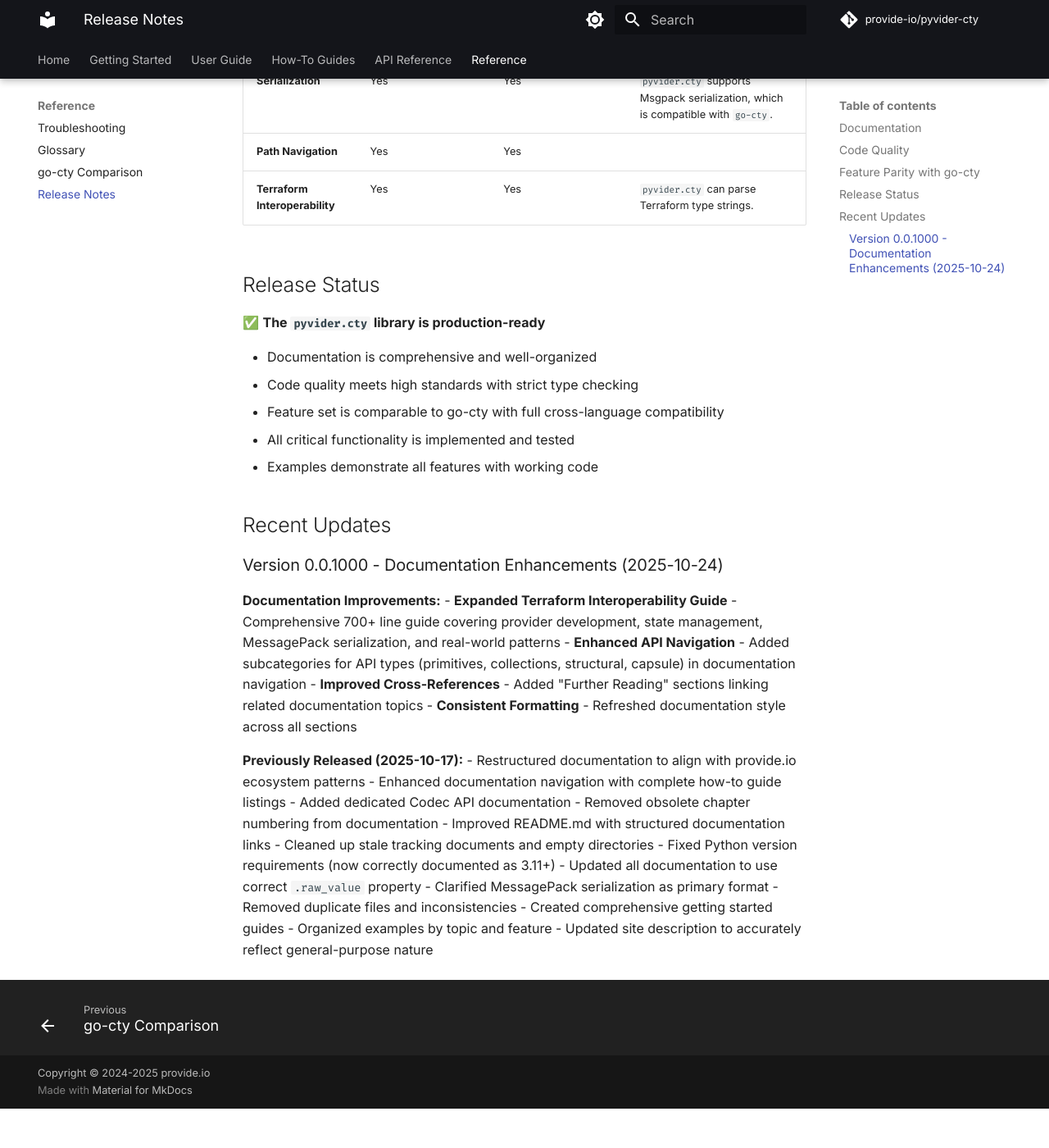
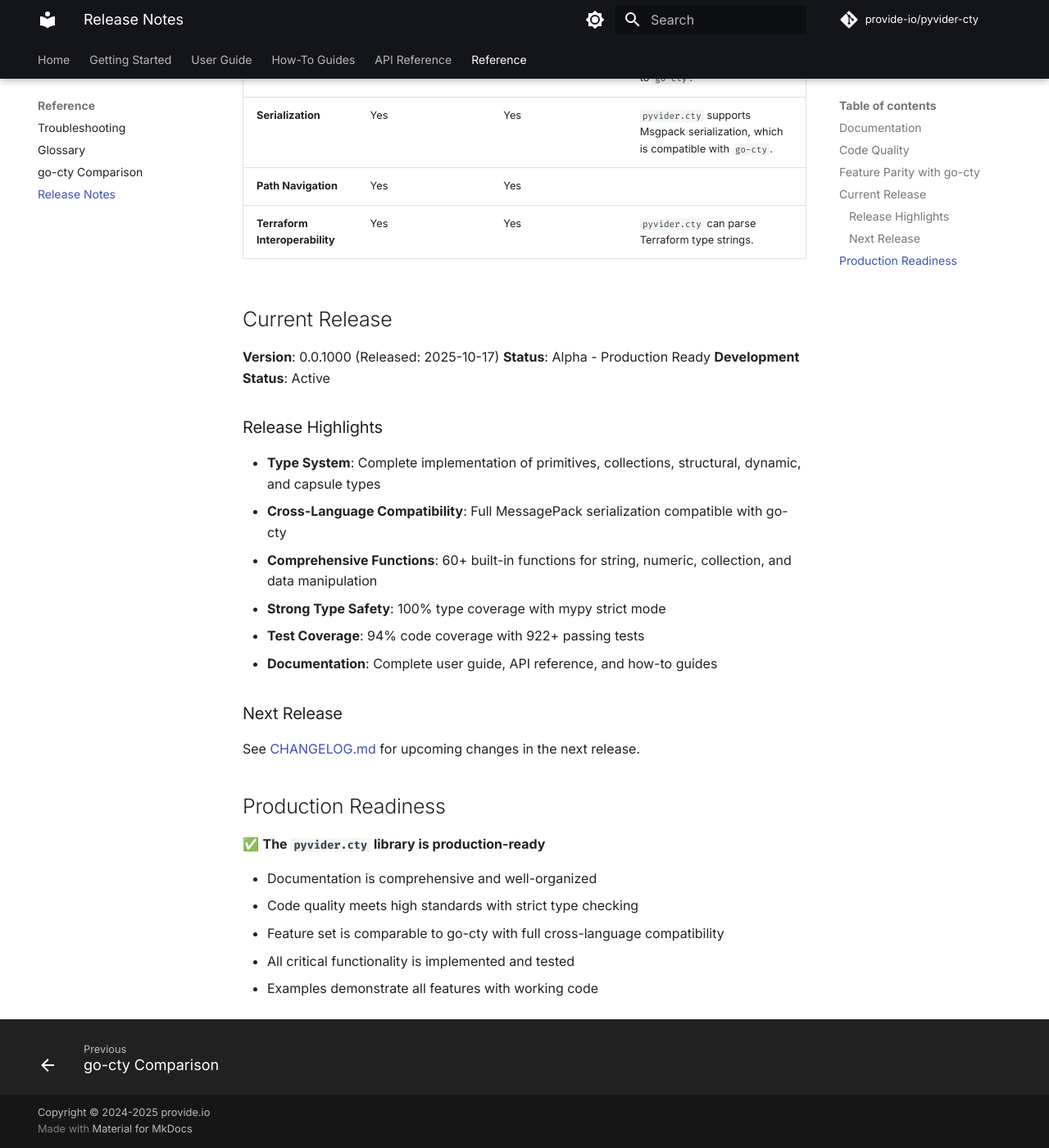
Before and after one commit to provide-io/pyvider-cty, an MkDocs documentation site: the page built from docs/reference/release-notes.md, in a window 1280 px wide and 1400 px high, scrolled down 1769 px. Shown: the whole window at 82% size. Built offline with MkDocs 1.6.1 and Material for MkDocs 9.7.7, drawn with Linux system fonts in a browser that asks for light colours; comment, search, counter and statistics services are not loaded; before the commit the page ends 3121 px from its top, so only the background shows below that; some of the changed text lies outside the part shown.

Commit message:
🔼⚙️ [skip ci] auto-commit

```diff
--- a/docs/reference/release-notes.md
+++ b/docs/reference/release-notes.md
@@ -1,6 +1,8 @@
-# Release Notes
+# Project Status
 
 This document provides current status and release readiness information for the `pyvider.cty` library.
+
+> **Version History**: For a complete changelog of all releases, see [CHANGELOG.md](https://github.com/provide-io/pyvider-cty/blob/main/CHANGELOG.md).
 
 ## Documentation
 
@@ -43,7 +45,26 @@ The following is a feature comparison matrix between `go-cty` and `pyvider.cty`.
 | **Path Navigation** | Yes | Yes | |
 | **Terraform Interoperability** | Yes | Yes | `pyvider.cty` can parse Terraform type strings. |
 
-## Release Status
+## Current Release
+
+**Version**: 0.0.1000 (Released: 2025-10-17)
+**Status**: Alpha - Production Ready
+**Development Status**: Active
+
+### Release Highlights
+
+- **Type System**: Complete implementation of primitives, collections, structural, dynamic, and capsule types
+- **Cross-Language Compatibility**: Full MessagePack serialization compatible with go-cty
+- **Comprehensive Functions**: 60+ built-in functions for string, numeric, collection, and data manipulation
+- **Strong Type Safety**: 100% type coverage with mypy strict mode
+- **Test Coverage**: 94% code coverage with 922+ passing tests
+- **Documentation**: Complete user guide, API reference, and how-to guides
+
+### Next Release
+
+See [CHANGELOG.md](https://github.com/provide-io/pyvider-cty/blob/main/CHANGELOG.md) for upcoming changes in the next release.
+
+## Production Readiness
 
 ✅ **The `pyvider.cty` library is production-ready**
 
@@ -52,28 +73,3 @@ The following is a feature comparison matrix between `go-cty` and `pyvider.cty`.
 - Feature set is comparable to go-cty with full cross-language compatibility
 - All critical functionality is implemented and tested
 - Examples demonstrate all features with working code
-
-## Recent Updates
-
-### Version 0.0.1000 - Documentation Enhancements (2025-10-24)
-
-**Documentation Improvements:**
-- **Expanded Terraform Interoperability Guide** - Comprehensive 700+ line guide covering provider development, state management, MessagePack serialization, and real-world patterns
-- **Enhanced API Navigation** - Added subcategories for API types (primitives, collections, structural, capsule) in documentation navigation
-- **Improved Cross-References** - Added "Further Reading" sections linking related documentation topics
-- **Consistent Formatting** - Refreshed documentation style across all sections
-
-**Previously Released (2025-10-17):**
-- Restructured documentation to align with provide.io ecosystem patterns
-- Enhanced documentation navigation with complete how-to guide listings
-- Added dedicated Codec API documentation
-- Removed obsolete chapter numbering from documentation
-- Improved README.md with structured documentation links
-- Cleaned up stale tracking documents and empty directories
-- Fixed Python version requirements (now correctly documented as 3.11+)
-- Updated all documentation to use correct `.raw_value` property
-- Clarified MessagePack serialization as primary format
-- Removed duplicate files and inconsistencies
-- Created comprehensive getting started guides
-- Organized examples by topic and feature
-- Updated site description to accurately reflect general-purpose nature
```
Also changed, not shown: CHANGELOG.md (+8 -23 lines).
